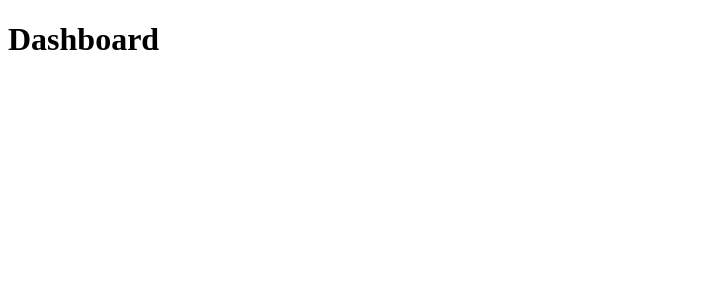
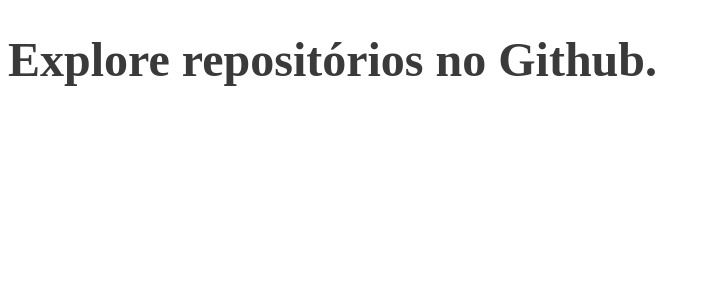
Before and after one commit to LulaCrackudo/react-js, a React (Create React App) app: page / in a window 1280 px wide. Shown: the top 300 px of the page, without its empty margins (0-710 px from the left). Built offline with nearby package versions, Linux system fonts and the light colour scheme.

Commit message:
add styled components

```diff
--- a/package.json
+++ b/package.json
@@ -10,6 +10,7 @@
     "@types/node": "^12.0.0",
     "@types/react": "^16.9.53",
     "@types/react-dom": "^16.9.8",
+    "@types/styled-components": "^5.1.7",
     "@typescript-eslint/eslint-plugin": "^4.14.1",
     "eslint-config-airbnb": "^18.2.1",
     "eslint-plugin-import": "^2.22.1",
@@ -20,6 +21,7 @@
     "react-dom": "^17.0.1",
     "react-router-dom": "^5.2.0",
     "react-scripts": "4.0.1",
+    "styled-components": "^5.2.1",
     "typescript": "^4.0.3",
     "web-vitals": "^0.2.4"
   },
--- /dev/null
+++ b/prettier.config.js
@@ -0,0 +1,4 @@
+module.exports = {
+	singleQuote: true,
+	trailingComma: true,
+}
--- a/src/pages/Dashboard/index.tsx
+++ b/src/pages/Dashboard/index.tsx
@@ -1,8 +1,10 @@
 // eslint-disable-next-line no-use-before-define
 import React from "react";
 
+import { Title } from "./styles";
+
 const Dashboard: React.FC = () => {
-	return <h1>Dashboard</h1>;
+	return <Title>Explore repositórios no Github.</Title>;
 };
 
 export default Dashboard;
--- /dev/null
+++ b/src/pages/Dashboard/styles.ts
@@ -0,0 +1,7 @@
+import styled from "styled-components";
+
+// Template literals
+export const Title = styled.h1`
+	font-size: 48px;
+	color: #3a3a3a;
+`;
```
Also changed, not shown: 1 other file (tests, documents, lock files or other folders).
